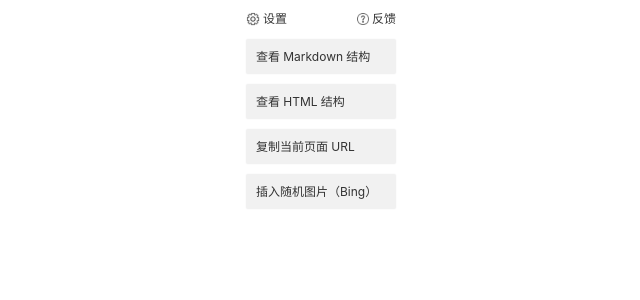
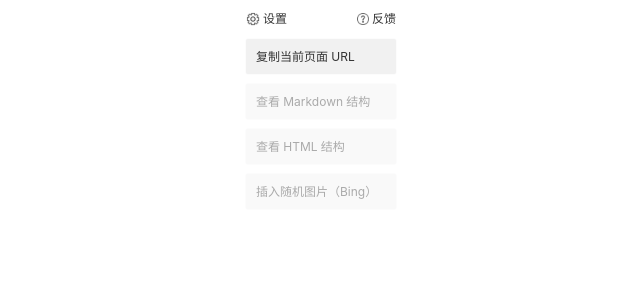
Before and after one commit to CaptainOfPhB/yuque-plugin, a React app: page /#/ in a window 1280 px wide. Shown: the top 300 px of the page, without its empty margins (319-959 px from the left). Built offline with nearby package versions, Linux system fonts and the light colour scheme; no server answers.

Commit message:
update main page

```diff
--- a/src/actions/copyUrl.ts
+++ b/src/actions/copyUrl.ts
@@ -0,0 +1,18 @@
+import getMarkdownUrlOfCurrentTab from '@/utils/getMarkdonUrlOfCurrentTab';
+
+/**
+ * Copy the current page url to markdown format
+ * @returns {Promise<string>}
+ */
+function copyUrl(): void {
+  const text = getMarkdownUrlOfCurrentTab();
+  console.log(text);
+  // chrome.notifications.create({
+  //   type: 'basic',
+  //   message: text,
+  //   title: '已复制 URL 到粘贴板',
+  //   iconUrl: './images/yuque_128.png'
+  // });
+}
+
+export default copyUrl;
--- a/src/actions/index.ts
+++ b/src/actions/index.ts
@@ -1 +1,2 @@
 export { default as viewMarkdown } from './viewMarkdown';
+export { default as copyUrl } from './copyUrl';
--- a/src/config/menu.ts
+++ b/src/config/menu.ts
@@ -1,6 +1,12 @@
 import { MenuItem, Type } from '@/interface';
 
 const Menu: MenuItem[] = [
+  {
+    type: Type.Url,
+    title: '复制当前页面 URL',
+    runOnAnyPage: true,
+    visible: true
+  },
   {
     type: Type.Markdown,
     title: '查看 Markdown 结构',
@@ -11,12 +17,6 @@ const Menu: MenuItem[] = [
     type: Type.Html,
     title: '查看 HTML 结构',
     runOnAnyPage: false,
-    visible: true
-  },
-  {
-    type: Type.Url,
-    title: '复制当前页面 URL',
-    runOnAnyPage: true,
     visible: true
   },
   {
--- a/src/containers/popup/index.tsx
+++ b/src/containers/popup/index.tsx
@@ -10,14 +10,26 @@ import Menu from '@/config/menu';
 import * as actions from '@/actions';
 import isYuquePage from '@/utils/isYuquePage';
 
-const isYuque = isYuquePage();
+function Popup() {
+  const [isYuque, setIsYuque] = React.useState<boolean>(false);
 
-function Popup() {
-  const onClickMenu = React.useCallback((type: Type) => {
+  const memoizedIsYuquePage = React.useCallback(async () => {
+    const isYuque = await isYuquePage();
+    setIsYuque(isYuque);
+  }, []);
+
+  React.useEffect(() => void memoizedIsYuquePage(), []);
+
+  const onClickMenu = React.useCallback(async (type: Type, disabled: boolean) => {
+    if (disabled) return;
+
     switch (type) {
-      case Type.Markdown: {
-        void actions.viewMarkdown();
-      }
+      case Type.Markdown:
+        await actions.viewMarkdown();
+        break;
+      case Type.Url:
+        await actions.copyUrl();
+        break;
     }
   }, []);
 
@@ -35,8 +47,10 @@ function Popup() {
       </div>
       <div className='yuque-plugin__menu'>
         {Menu.map(item => {
+          const disabled = !item.runOnAnyPage && !isYuque;
+          const className = 'yuque-plugin__menu-item'.concat(disabled ? ' disabled' : '');
           return item.visible ? (
-            <div key={item.type} className='yuque-plugin__menu-item' onClick={onClickMenu.bind(null, item.type)}>
+            <div key={item.type} className={className} onClick={onClickMenu.bind(null, item.type, disabled)}>
               {item.title}
             </div>
           ) : null;
--- a/src/containers/popup/popup.less
+++ b/src/containers/popup/popup.less
@@ -48,7 +48,13 @@
   background-color: #f1f1f1;
   box-shadow: 0 0 2px #f1f1f2;
 
-  &:hover {
+  &.disabled {
+    color: #aaa;
+    cursor: not-allowed;
+    background-color: #f9f9f9;
+  }
+
+  &:not(.disabled):hover {
     color: #25b864;
     outline: 1px solid #25b864;
   }
--- a/src/utils/getMarkdonUrlOfCurrentTab.ts
+++ b/src/utils/getMarkdonUrlOfCurrentTab.ts
@@ -2,10 +2,10 @@
  * Get url of the current tab with markdown format
  * @return {Promise<string>}
  */
-async function getMarkdownUrl(): Promise<string> {
+async function getMarkdownUrlOfCurrentTab(): Promise<string> {
   const [tab] = await chrome.tabs.query({ active: true, currentWindow: true });
   const { url, title } = tab;
   return `[${title}](${url})`;
 }
 
-export default getMarkdownUrl;
+export default getMarkdownUrlOfCurrentTab;
```
